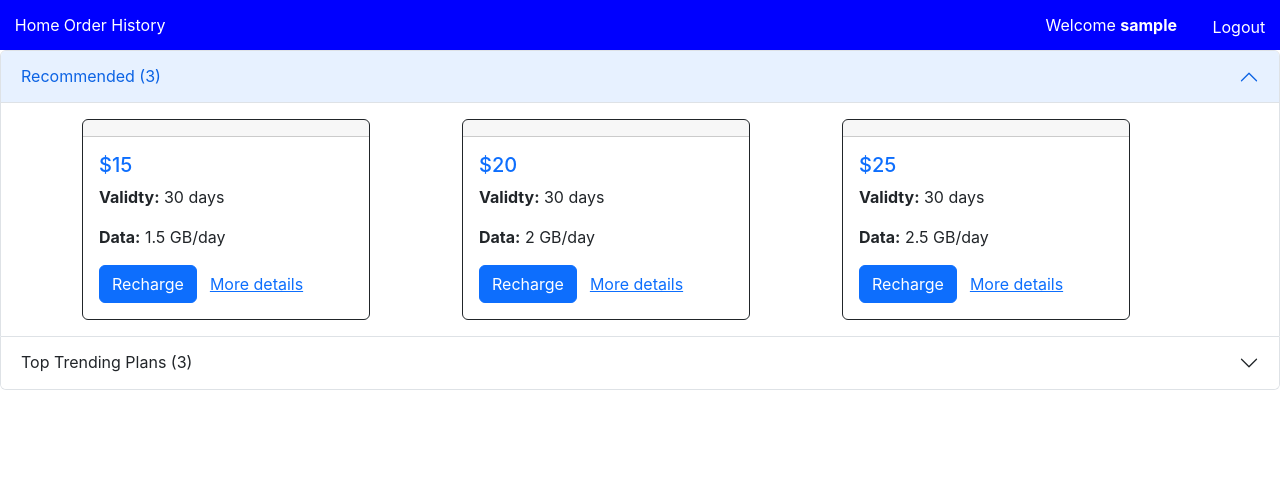
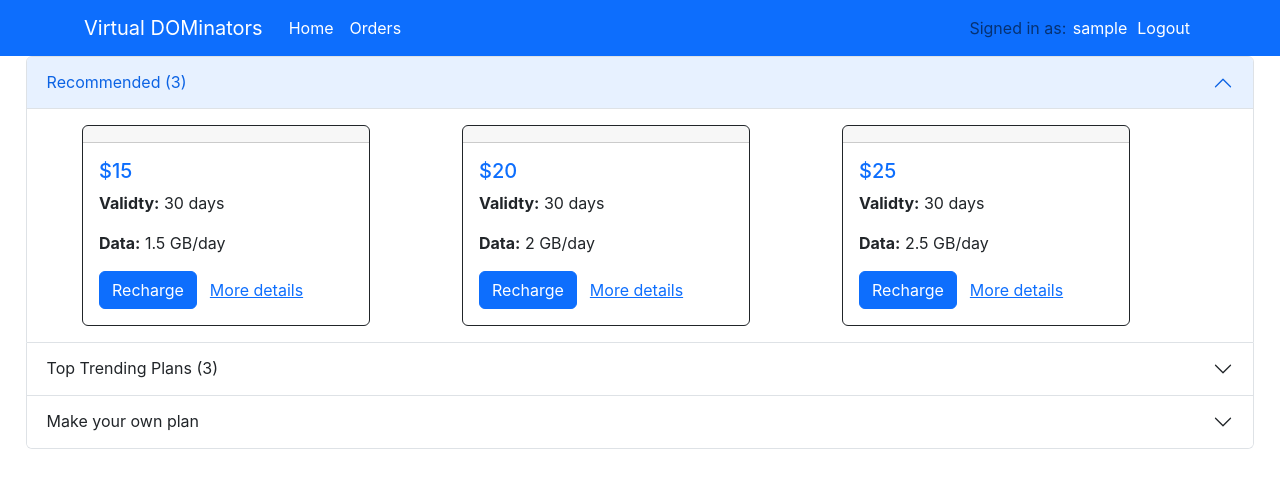
Before and after one commit to iamneo-production/cb4fd885-f45e-4509-beba-478882777bd3, a React (Create React App) app in the folder flexi-serve-hackathon/: page / in a window 1280 px wide. Shown: the top 488 px of the page. Built offline with nearby package versions, Linux system fonts and the light colour scheme; data requests are answered from the project's data file; sample sign-in values are in the browser's storage.

Commit message:
task(): added bootstrap header

```diff
--- a/flexi-serve-hackathon/src/components/AppHeader.js
+++ b/flexi-serve-hackathon/src/components/AppHeader.js
@@ -1,5 +1,8 @@
 import { useState, useEffect } from "react";
 import { Link, useLocation, useNavigate } from "react-router-dom";
+import Container from "react-bootstrap/Container";
+import Nav from "react-bootstrap/Nav";
+import Navbar from "react-bootstrap/Navbar";
 
 const AppHeader = () => {
   const [displayUsername, displayUsernameUpdate] = useState("");
@@ -22,16 +25,23 @@ const AppHeader = () => {
   return (
     <div>
       {showMenu && (
-        <div className="header">
-          <Link to={"/"}>Home</Link>
-          <Link to={"/order-history"}>Order History</Link>
-          <span style={{ marginLeft: "70%" }}>
-            Welcome <b>{displayUsername}</b>
-          </span>
-          <Link style={{ float: "right" }} to={"/login"}>
-            Logout
-          </Link>
-        </div>
+        <Navbar bg="primary" data-bs-theme="dark">
+          <Container>
+            <Navbar.Brand href="#home">Virtual DOMinators</Navbar.Brand>
+            <Nav className="me-auto">
+              <Nav.Link href="/">Home</Nav.Link>
+              <Nav.Link href="/order-history">Orders</Nav.Link>
+            </Nav>
+            <Nav>
+              <Navbar.Text>
+                Signed in as: <a href="#">{displayUsername}</a>
+              </Navbar.Text>
+              <Nav.Link href="/login" className="justify-content-end">
+                Logout
+              </Nav.Link>
+            </Nav>
+          </Container>
+        </Navbar>
       )}
     </div>
   );
--- a/flexi-serve-hackathon/src/components/Home.js
+++ b/flexi-serve-hackathon/src/components/Home.js
@@ -1,5 +1,5 @@
 import { useEffect, useState } from "react";
-import { useNavigate } from "react-router-dom";
+import { Link, useNavigate } from "react-router-dom";
 import Accordion from "react-bootstrap/Accordion";
 import Spinner from "react-bootstrap/Spinner";
 import Modal from "react-bootstrap/Modal";
@@ -65,7 +65,7 @@ const Home = () => {
   };
 
   return (
-    <div>
+    <div style={{ width: "96%", margin: "auto" }}>
       <Accordion defaultActiveKey="0">
         <Accordion.Item eventKey="0">
           <Accordion.Header>{`Recommended (${recommendedPlans.length})`}</Accordion.Header>
@@ -73,8 +73,12 @@ const Home = () => {
             <Container>
               <Row>
                 {recommendedPlans.map((plan) => (
-                  <Col key={plan.id}>
-                    <Card border="dark" style={{ width: "18rem" }}>
+                  <Col xs={6} md={4}>
+                    <Card
+                      border="dark"
+                      style={{ width: "18rem" }}
+                      key={plan.id}
+                    >
                       <Card.Header>{plan.header}</Card.Header>
                       <Card.Body>
                         <Card.Title className="text-primary">
@@ -117,8 +121,12 @@ const Home = () => {
             <Container>
               <Row>
                 {topTrendingPlans.map((plan) => (
-                  <Col key={plan.id}>
-                    <Card border="dark" style={{ width: "18rem" }}>
+                  <Col>
+                    <Card
+                      border="dark"
+                      style={{ width: "18rem" }}
+                      key={plan.id}
+                    >
                       <Card.Header>{plan.header}</Card.Header>
                       <Card.Body>
                         <Card.Title className="text-primary">
@@ -152,6 +160,14 @@ const Home = () => {
                   </Col>
                 ))}
               </Row>
+            </Container>
+          </Accordion.Body>
+        </Accordion.Item>
+        <Accordion.Item eventKey="3">
+          <Accordion.Header>Make your own plan</Accordion.Header>
+          <Accordion.Body>
+            <Container>
+              <Row></Row>
             </Container>
           </Accordion.Body>
         </Accordion.Item>
--- a/flexi-serve-hackathon/src/components/OrderHistory.js
+++ b/flexi-serve-hackathon/src/components/OrderHistory.js
@@ -40,7 +40,7 @@ const OrderHistory = () => {
             <tbody>
               {orders.length > 0 ? (
                 orders.map((order) => (
-                  <tr>
+                  <tr key={order.orderId}>
                     <td>{order.orderId}</td>
                     <td>{order.date}</td>
                     <td>{order.header}</td>
@@ -53,7 +53,11 @@ const OrderHistory = () => {
                   </tr>
                 ))
               ) : (
-                <tr>No orders found</tr>
+                <tr>
+                  <td colSpan={5} align="center">
+                    No orders found
+                  </td>
+                </tr>
               )}
             </tbody>
           </table>
```
